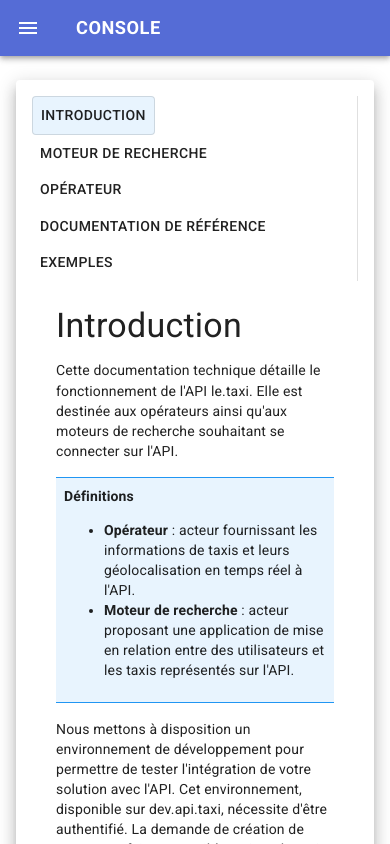
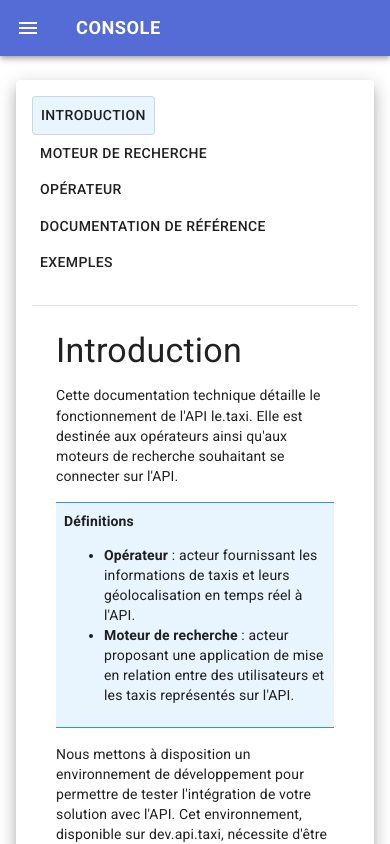
Before and after one commit to openmaraude/console, a Next.js app: page /documentation/introduction in a window 390 px wide. Shown: the top 844 px of the page. Built offline with nearby package versions, Linux system fonts and the light colour scheme.

Commit message:
MenuLayout: improve style on mobile

```diff
--- a/components/layouts/MenuLayout.jsx
+++ b/components/layouts/MenuLayout.jsx
@@ -20,8 +20,15 @@ const useStyles = makeStyles((theme) => ({
   },
 
   menu: {
-    borderRight: `1px solid ${theme.palette.divider}`,
+    borderRight: 'none',
+    borderBottom: `1px solid ${theme.palette.divider}`,
+
+    [theme.breakpoints.up('md')]: {
+      borderRight: `1px solid ${theme.palette.divider}`,
+      borderBottom: 'none',
+    },
     paddingRight: theme.spacing(3),
+    paddingBottom: theme.spacing(3),
     marginBottom: theme.spacing(3),
   },
 
```
